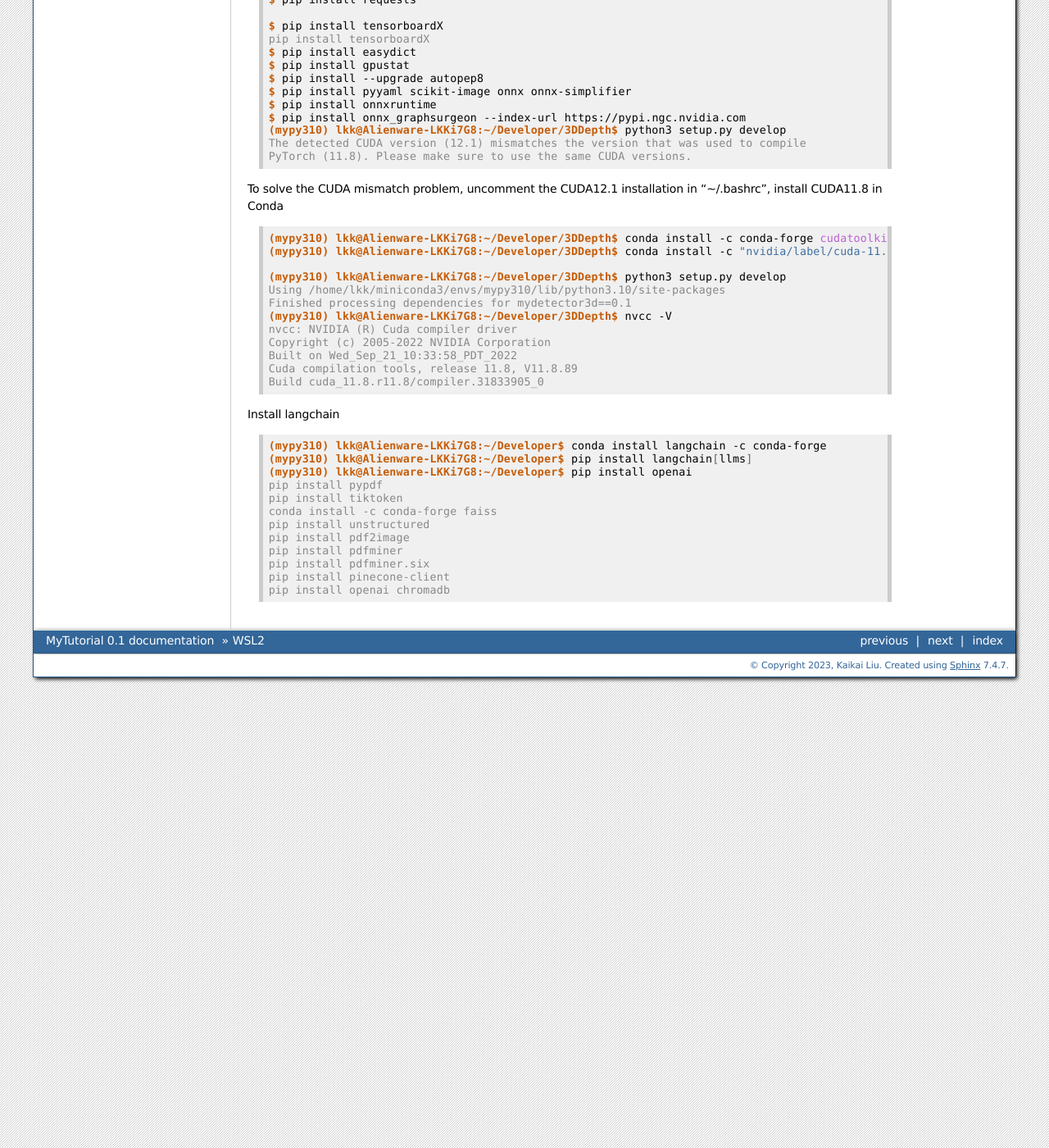
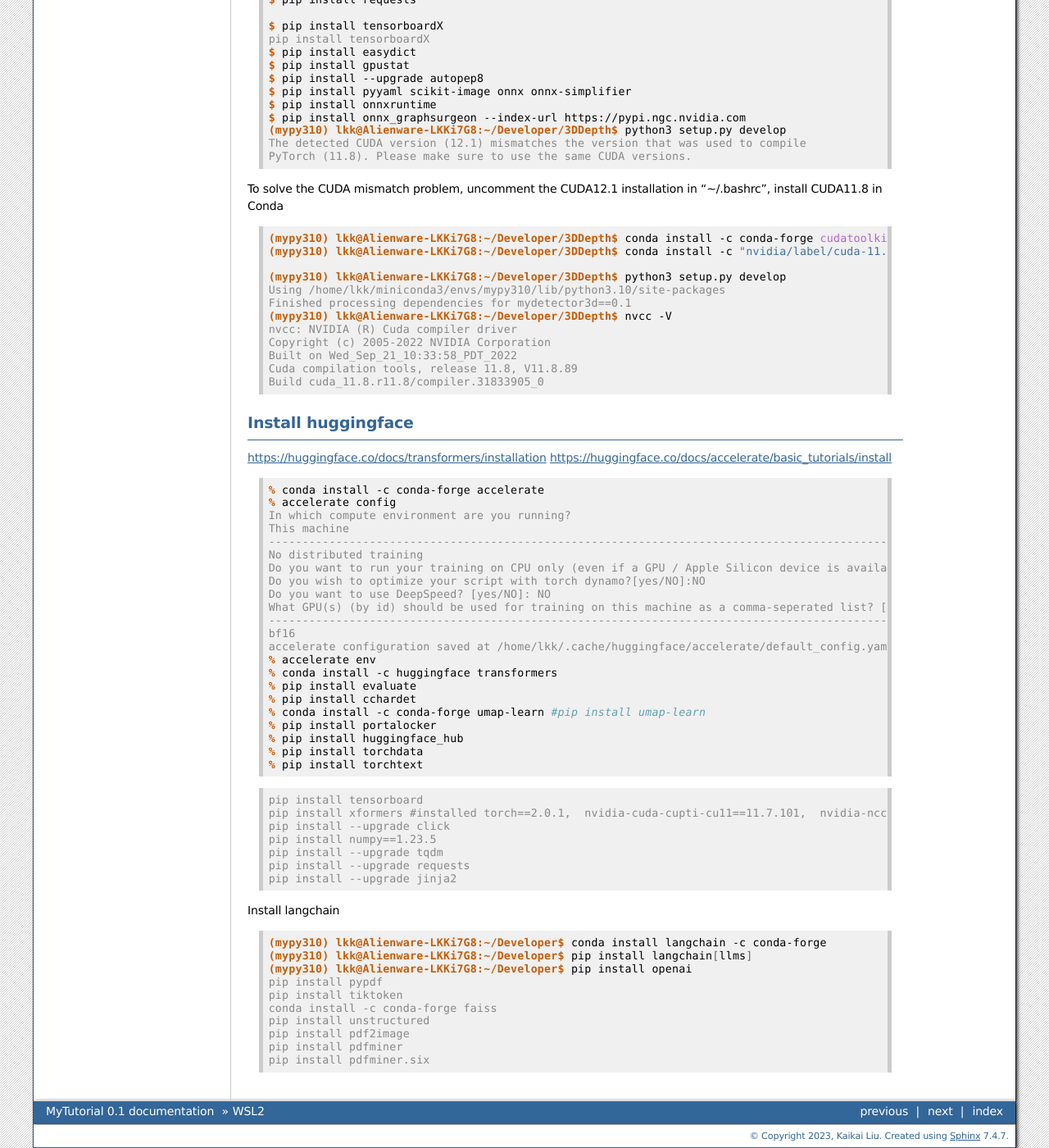
Before and after one commit to lkk688/mytutorial, a Sphinx documentation site: the page built from docs/source/WSL2.rst, in a window 1280 px wide and 1400 px high, scrolled down 2641 px. Shown: the whole window at 82% size. Built offline with Sphinx 7.4.7, drawn with Linux system fonts in a browser that asks for light colours.

Commit message:
update WSL2

```diff
--- a/docs/source/WSL2.rst
+++ b/docs/source/WSL2.rst
@@ -117,6 +117,7 @@ Download CUDA11.8 Linux WSL2 (the download path is the same to Ubuntu22.04 cuda1
 After CUDA installation, please make sure that
  -   PATH includes /usr/local/cuda-xx.x/bin
  -   LD_LIBRARY_PATH includes /usr/local/cuda-xx.x/lib64
+
 Add the following code to "~/.bashrc"
 
 .. code-block:: console
@@ -176,6 +177,47 @@ To solve the CUDA mismatch problem, uncomment the CUDA12.1 installation in "~/.b
     Cuda compilation tools, release 11.8, V11.8.89
     Build cuda_11.8.r11.8/compiler.31833905_0
 
+
+Install huggingface
+--------------------
+https://huggingface.co/docs/transformers/installation
+https://huggingface.co/docs/accelerate/basic_tutorials/install
+
+.. code-block:: console
+
+    % conda install -c conda-forge accelerate
+    % accelerate config
+    In which compute environment are you running?
+    This machine
+    ------------------------------------------------------------------------------------------------------------------------Which type of machine are you using?
+    No distributed training
+    Do you want to run your training on CPU only (even if a GPU / Apple Silicon device is available)? [yes/NO]:NO
+    Do you wish to optimize your script with torch dynamo?[yes/NO]:NO
+    Do you want to use DeepSpeed? [yes/NO]: NO
+    What GPU(s) (by id) should be used for training on this machine as a comma-seperated list? [all]:all
+    ------------------------------------------------------------------------------------------------------------------------Do you wish to use FP16 or BF16 (mixed precision)?
+    bf16
+    accelerate configuration saved at /home/lkk/.cache/huggingface/accelerate/default_config.yaml
+    % accelerate env
+    % conda install -c huggingface transformers
+    % pip install evaluate
+    % pip install cchardet
+    % conda install -c conda-forge umap-learn #pip install umap-learn
+    % pip install portalocker
+    % pip install huggingface_hub
+    % pip install torchdata
+    % pip install torchtext
+
+.. code-block:: console
+
+    pip install tensorboard
+    pip install xformers #installed torch==2.0.1,  nvidia-cuda-cupti-cu11==11.7.101,  nvidia-nccl-cu11==2.14.3,  nvidia-cusparse-cu11==11.7.4.91, nvidia-cuda-runtime-cu11==11.7.99
+    pip install --upgrade click
+    pip install numpy==1.23.5
+    pip install --upgrade tqdm
+    pip install --upgrade requests
+    pip install --upgrade jinja2
+
 Install langchain
 
 .. code-block:: console
@@ -190,5 +232,3 @@ Install langchain
     pip install pdf2image
     pip install pdfminer
     pip install pdfminer.six
-    pip install pinecone-client
-    pip install openai chromadb
```
